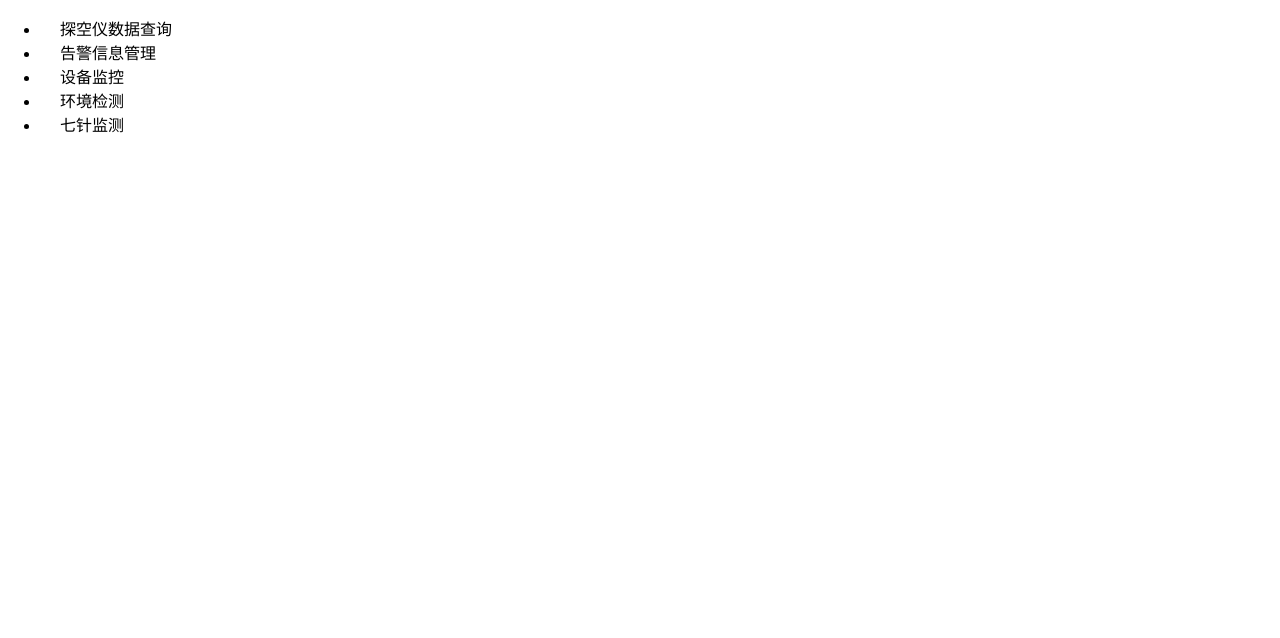
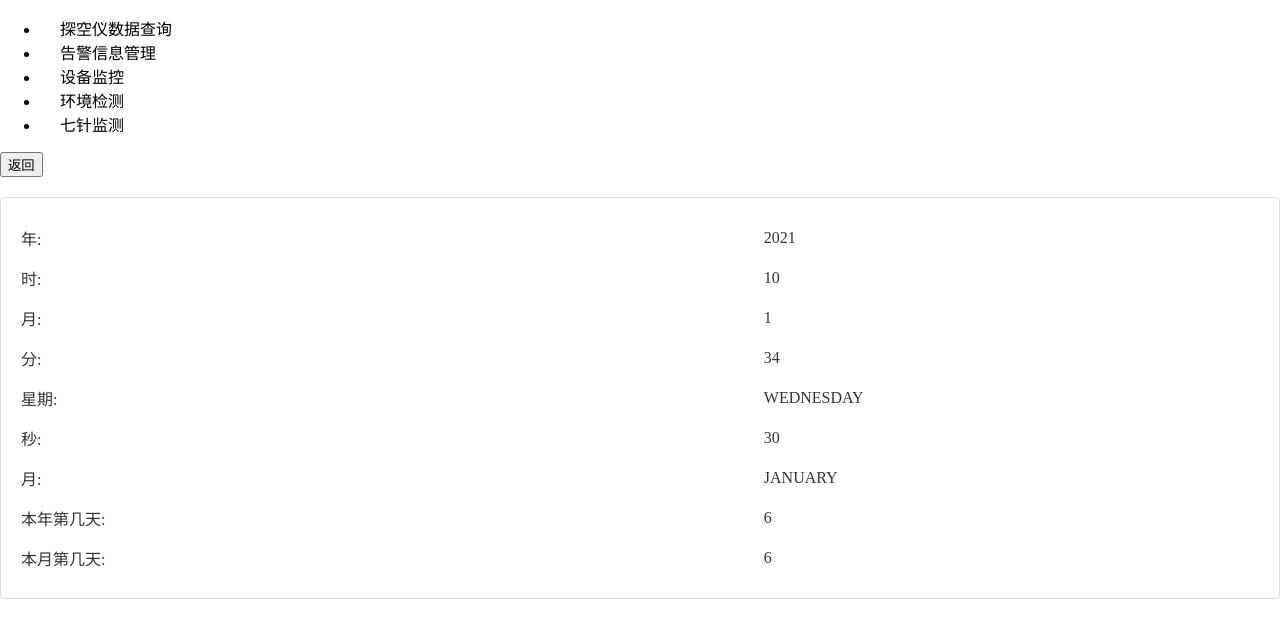
Before and after one commit to vipsunwei/qt-web-element-plus, a Vue app: page /#/gps in a window 1280 px wide. Shown: the top 638 px of the page. Built offline with nearby package versions, Linux system fonts and the light colour scheme.

Commit message:
增加GPS展示页面,完成交互逻辑,数据格式化,页面渲染

```diff
--- /dev/null
+++ b/src/data-map/gps.js
@@ -0,0 +1,13 @@
+export function getGpsInfoMap() {
+  return {
+    year: { key: "year", name: "年", value: "" },
+    hour: { key: "hour", name: "时", value: "" },
+    monthValue: { key: "monthValue", name: "月", value: "" },
+    minute: { key: "minute", name: "分", value: "" },
+    dayOfWeek: { key: "dayOfWeek", name: "星期", value: "" },
+    second: { key: "second", name: "秒", value: "" },
+    month: { key: "month", name: "月", value: "" },
+    dayOfYear: { key: "dayOfYear", name: "本年第几天", value: "" },
+    dayOfMonth: { key: "dayOfMonth", name: "本月第几天", value: "" },
+  };
+}
--- a/src/data/eventbus.js
+++ b/src/data/eventbus.js
@@ -52,7 +52,31 @@ const upsInfo = {
   ctime: 1609900806875,
 };
 
+const gpsInfo = {
+  offset: {
+    totalSeconds: 0,
+    id: "Z",
+    rules: { transitionRules: [], transitions: [], fixedOffset: true },
+  },
+  zone: {
+    id: "UTC",
+    rules: { transitionRules: [], transitions: [], fixedOffset: true },
+  },
+  month: "JANUARY",
+  year: 2021,
+  dayOfMonth: 6,
+  hour: 10,
+  minute: 34,
+  monthValue: 1,
+  nano: 0,
+  second: 30,
+  dayOfWeek: "WEDNESDAY",
+  dayOfYear: 6,
+  chronology: { id: "ISO", calendarType: "iso8601" },
+};
+
 export default {
   envInfo,
   upsInfo,
+  gpsInfo,
 };
--- /dev/null
+++ b/src/data/gps.js
@@ -0,0 +1,3 @@
+const data = {};
+
+export default { data };
--- a/src/router/index.js
+++ b/src/router/index.js
@@ -39,6 +39,12 @@ const routes = [
     component: () => import(/* webpackChunkName "ups" */ "../views/Ups.vue"),
   },
   {
+    path: "/gps",
+    name: "gps",
+    hidden: true,
+    component: () => import(/* webpackChunkName "gps" */ "../views/Gps.vue"),
+  },
+  {
     path: "/env",
     name: "Env",
     meta: { name: "环境检测" },
--- /dev/null
+++ b/src/views/Gps.vue
@@ -0,0 +1,134 @@
+<template>
+  <el-row :gutter="20">
+    <el-col :span="24" :offset="0">
+      <el-button type="primary" @click="back"> 返回 </el-button>
+    </el-col>
+  </el-row>
+
+  <div class="gps">
+    <el-row>
+      <el-col
+        class="col"
+        :span="12"
+        :offset="0"
+        v-for="item in gpsInfo"
+        :key="item.key"
+      >
+        <span class="name">{{ item.name }}:</span>
+        <span>{{ item.value }}</span>
+      </el-col>
+    </el-row>
+  </div>
+</template>
+
+<script lang="ts">
+import { defineComponent, reactive, toRefs, onMounted, onUnmounted } from "vue";
+import { useRouter } from "vue-router";
+import { getGpsInfoMap } from "../data-map/gps";
+import eventbusClient from "vertx3-eventbus-client";
+
+export default defineComponent({
+  name: "Gps",
+  setup() {
+    onMounted(() => {
+      listenEventBus();
+    });
+    onUnmounted(() => {
+      removeListenEventBus();
+    });
+    const IS_MOCK = true;
+    let timer = null;
+    let eb = null;
+    // 移除event bus监听
+    function removeListenEventBus() {
+      if (IS_MOCK) {
+        timer && clearInterval(timer);
+        timer = null;
+      } else {
+        // console.log(eb);
+        eb.close && typeof eb.close === "function" && eb.close();
+      }
+    }
+    // 添加event bus监听
+    function listenEventBus() {
+      if (IS_MOCK) {
+        timer && clearInterval(timer);
+        timer = setInterval(() => {
+          console.log(
+            "模拟eventbus -- gpsInfo: ",
+            require("../data/eventbus").default.gpsInfo
+          );
+          handleGpsInfo(require("../data/eventbus").default.gpsInfo);
+        }, 1000);
+      } else {
+        //** *
+        const host = process.env.VUE_APP_EVENT_BUS;
+        const options = {
+          vertxbus_reconnect_attempts_max: 5, // Max reconnect attempts
+          vertxbus_reconnect_delay_min: 1000, // Initial delay (in ms) before first reconnect attempt
+          vertxbus_reconnect_delay_max: 5000, // Max delay (in ms) between reconnect attempts
+          vertxbus_reconnect_exponent: 2, // Exponential backoff factor
+          vertxbus_randomization_factor: 0.5, // Randomization factor between 0 and 1
+        };
+        eb = new eventbusClient(`${host}/eventbus`, options);
+        eb.enableReconnect(true);
+        eb.onopen = function () {
+          // 监听数据
+          eb.registerHandler("GPS", function (err, msg) {
+            console.log("PowerInfo err -- ", err);
+            console.log("PowerInfo message -- ", JSON.parse(msg.body)); // 在这里对接收的数据进行一些操作
+            handleGpsInfo(JSON.parse(msg.body));
+          });
+          // eb.publish("chat.to.server","RequestTrailData");//这行代码可以发送信息给服务端
+        };
+        eb.onreconnect = function (err, msg) {
+          console.log("onreconnect err -- ", err);
+          console.log("onreconnect msg -- ", msg);
+        }; // Optional, will only be called on reconnections
+        eb.onerror = function (err, msg) {
+          console.log("onerror err -- ", err);
+          console.log("onerror msg -- ", msg);
+        };
+        /**/
+      }
+    }
+    function handleGpsInfo(gpsInfo) {
+      for (const key in gpsInfo) {
+        const cur = gpsInfoState.gpsInfo.find((value) => value.key === key);
+        cur && (cur.value = gpsInfo[key]);
+      }
+    }
+    const gpsInfoState = reactive({
+      gpsInfo: gpsInfoInit(),
+    });
+    const router = useRouter();
+    function back() {
+      router.go(-1);
+    }
+    function gpsInfoInit() {
+      return Object.values(getGpsInfoMap());
+    }
+    return { ...toRefs(gpsInfoState), back };
+  },
+});
+</script>
+
+<style lang="scss" scoped>
+.gps {
+  color: #333;
+  border: 1px solid #dcdfe6;
+  margin-top: 20px;
+  padding: 20px;
+  border-radius: 4px;
+  .col {
+    height: 40px;
+    display: flex;
+    align-items: center;
+
+    .name {
+      display: inline-block;
+      width: 60%;
+    }
+  }
+}
+</style>
```
